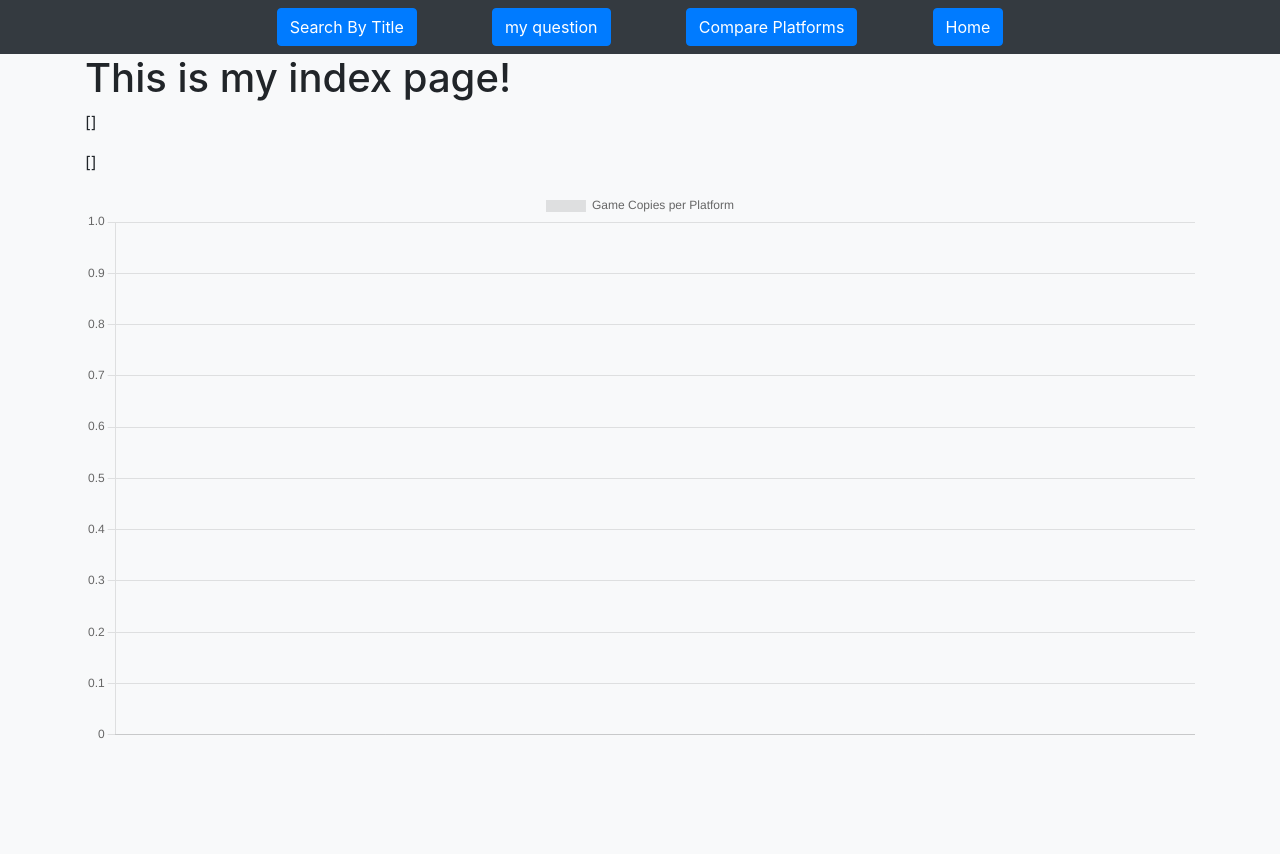
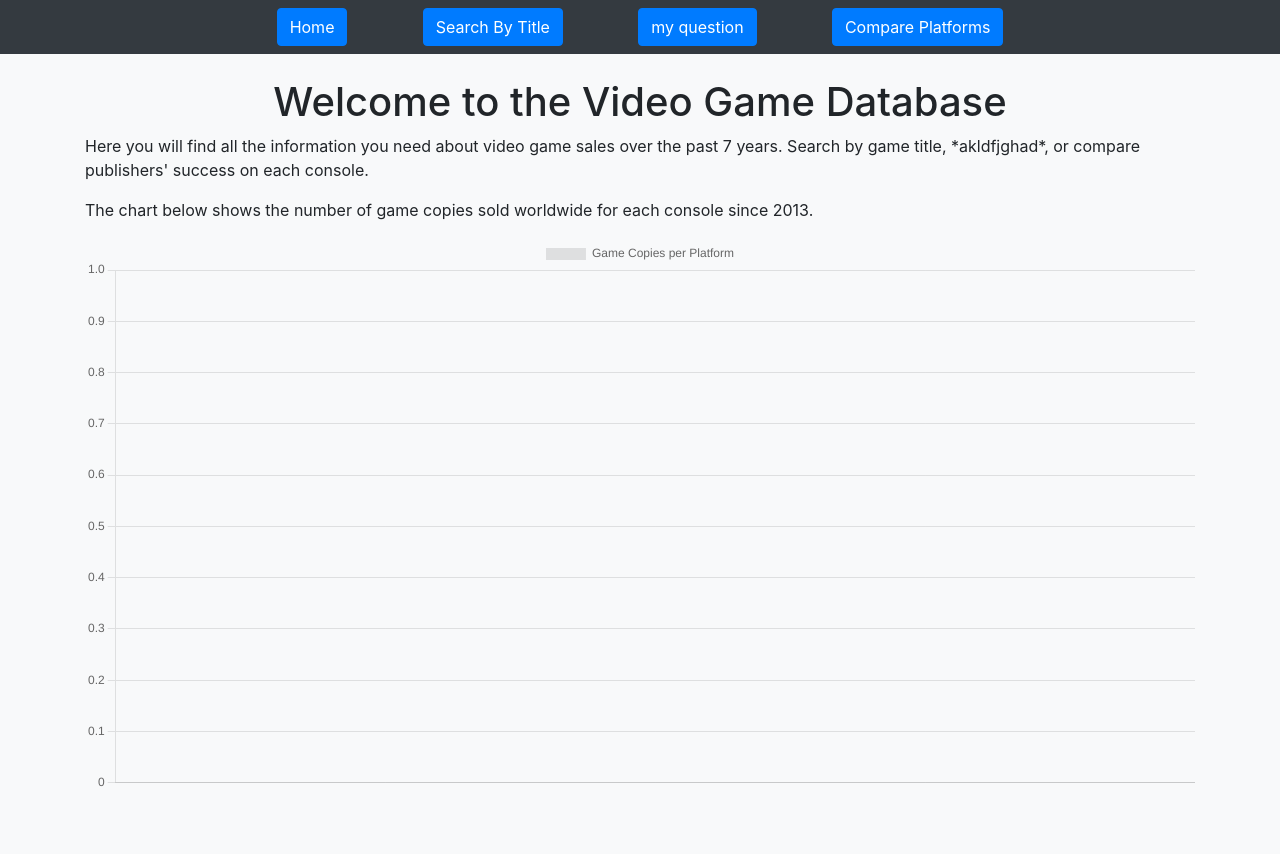
Before and after one commit to dylanbram354/VideoGameData, a Django app: page /video_game_data_analysis/ in a window 1280 px wide. Run offline with Django 3.2, Linux system fonts and the light colour scheme; data that the repository does not hold is empty; some libraries are stand-ins or nearby versions.

Commit message:
Completed Search By Title functionality

```diff
--- a/Video_Game_Data/video_game_data_analysis/templates/base.html
+++ b/Video_Game_Data/video_game_data_analysis/templates/base.html
@@ -16,7 +16,10 @@
     <div class="container-fluid col justify-content-center">
         <ul class="navbar-nav nav-fill w-100">
             <li class="nav-item">
-                <a href=" " class="btn btn-primary">Search By Title</a>
+                <a href="{% url 'video_game_data_analysis:index' %}" class="btn btn-primary">Home</a>
+            </li>
+            <li class="nav-item">
+                <a href="{% url 'video_game_data_analysis:search_by_title' %}" class="btn btn-primary">Search By Title</a>
             </li>
             <li class="nav-item">
                 <a href=" " class="btn btn-primary">my question</a>
@@ -24,16 +27,13 @@
             <li class="nav-item">
                 <a href=" " class="btn btn-primary">Compare Platforms</a>
             </li>
-            <li class="nav-item">
-                <a href=" " class="btn btn-primary">Home</a>
-            </li>
         </ul>
     </div>
     <div class="col-2"></div>
 </nav>
 <main class="bg-light" style="height:100vh">
-    <div class="container">
-        <h1>{% block header %}{% endblock %}</h1>
+    <div class="container"><br>
+        <h1 class="text-center">{% block header %}{% endblock %}</h1>
         <div class="bg-light">
         {% block content %}
         {% endblock %}
--- a/Video_Game_Data/video_game_data_analysis/templates/index.html
+++ b/Video_Game_Data/video_game_data_analysis/templates/index.html
@@ -1,12 +1,15 @@
 {% extends 'base.html' %}
 {% block title %}Home{% endblock %}
-{%block header %}This is my index page!{% endblock %}}
+{%block header %}Welcome to the Video Game Database{% endblock %}}
 
 {% block content %}
-    <p>{{all_platforms}}</p>
-    <p>{{copies}}</p>
-    <p>{{game}}</p>
-    <p>{{message}}</p>
+    <p>
+        Here you will find all the information you need about video game sales over the past 7 years.
+    Search by game title, *akldfjghad*, or compare publishers' success on each console.
+    </p>
+    <p>
+        The chart below shows the number of game copies sold worldwide for each console since 2013.
+    </p>
     <div>
         <canvas id="myChart"></canvas>
     </div>
@@ -30,4 +33,3 @@
 });
 </script>
 {% endblock %}
-</html>
--- a/Video_Game_Data/video_game_data_analysis/urls.py
+++ b/Video_Game_Data/video_game_data_analysis/urls.py
@@ -3,5 +3,6 @@ from django.urls import path
 
 app_name = 'video_game_data_analysis'
 urlpatterns = [
-    path('', views.index, name='index')
+    path('', views.index, name='index'),
+    path('search_by_title/', views.search_by_title, name='search_by_title')
 ]
--- a/Video_Game_Data/video_game_data_analysis/views.py
+++ b/Video_Game_Data/video_game_data_analysis/views.py
@@ -36,3 +36,18 @@ def index(request):
                'all_platforms': platforms_list,
                'copies': copies_per_platform}
     return render(request, 'index.html', context)
+
+
+def search_by_title(request):
+    found_game = 'empty'
+    context = {'game': found_game}
+    if request.method == 'GET':
+        return render(request, 'search_by_title.html')
+    elif request.method == 'POST':
+        search = request.POST.get('title')
+        all_games = requests.get('https://api.dccresource.com/api/games/').json()
+        for game in all_games:
+            if game['name'].upper() == search.upper():
+                found_game = game
+                context = {'game': found_game}
+        return render(request, 'search_by_title.html', context)
```
Also changed, not shown: Video_Game_Data/video_game_data_analysis/templates/search_by_title.html (added, +35 -0 lines).
